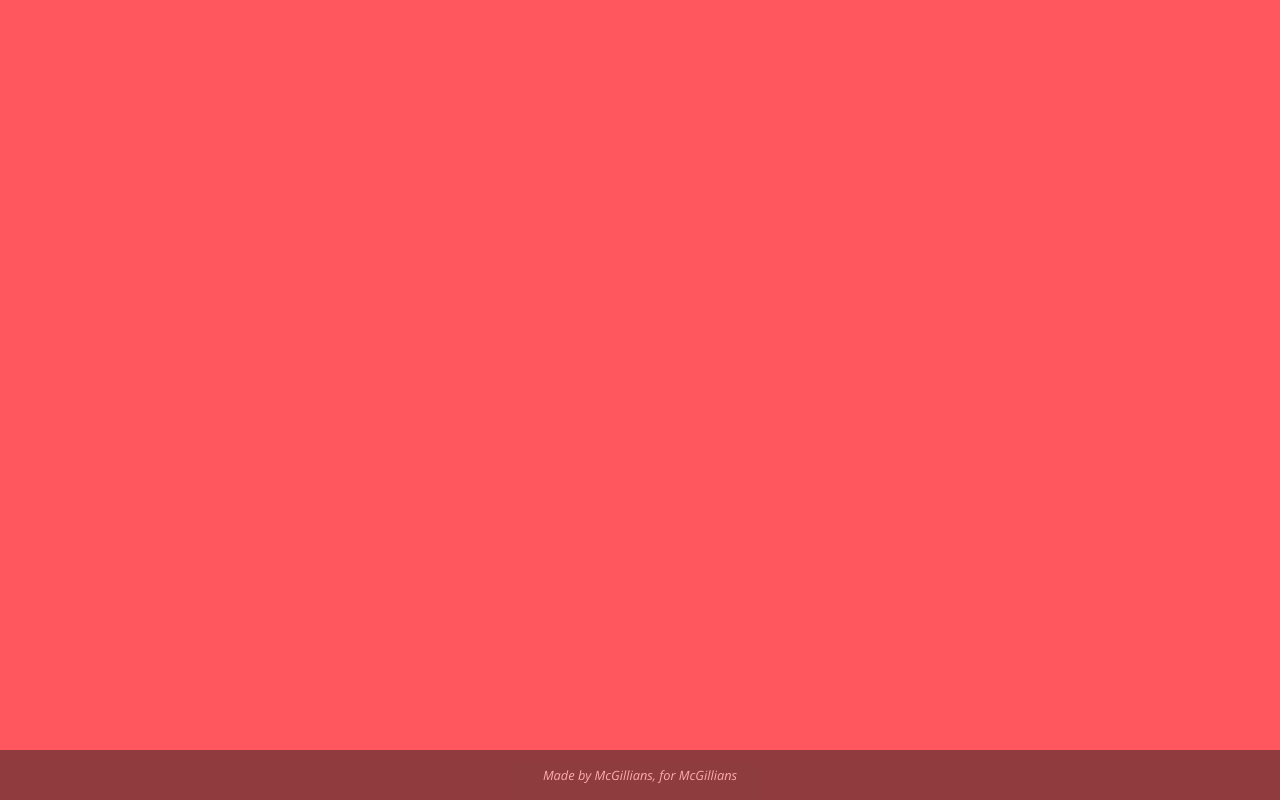
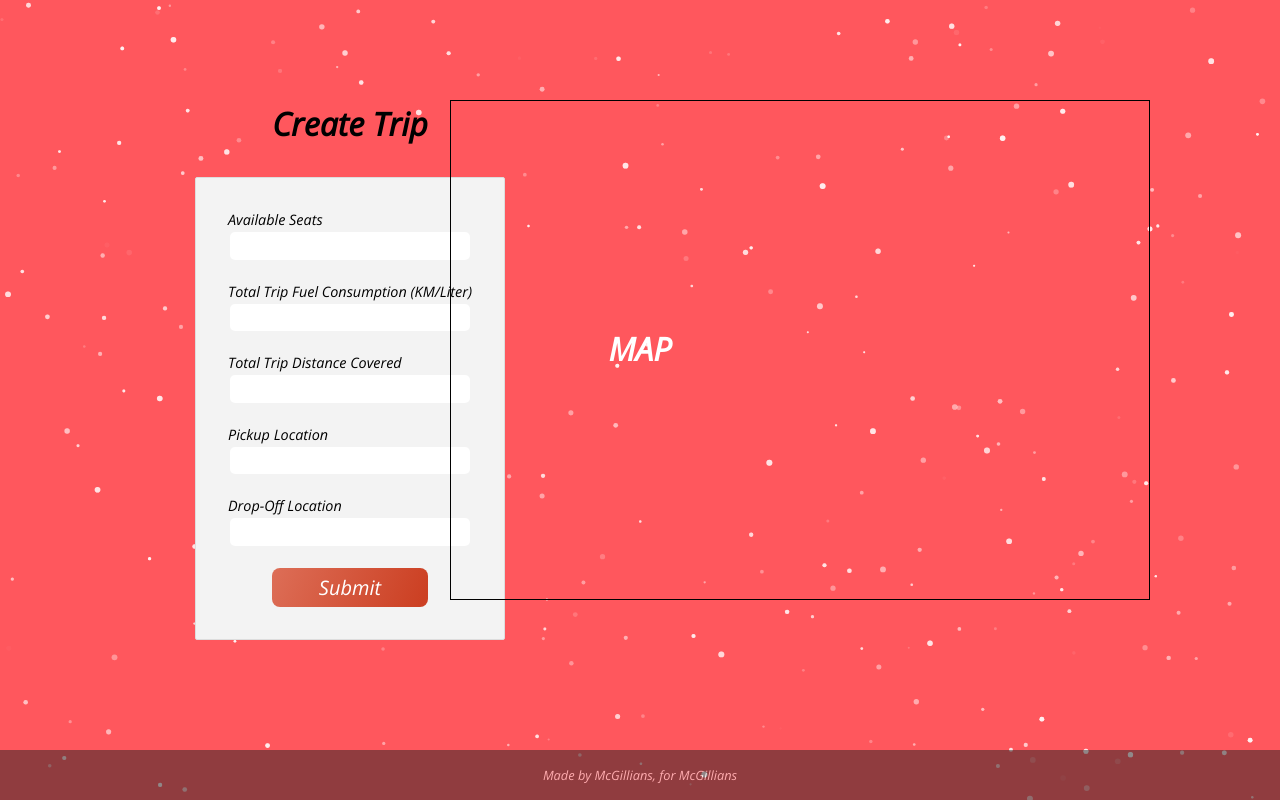
Before and after one commit to YazdanZ/McGill-ECSE428-Project, a React (Create React App) app in the folder frontend/: page /createTrip in a window 1280 px wide. Built offline with nearby package versions, Linux system fonts and the light colour scheme.

Commit message:
New Commit frontend

```diff
--- a/frontend/src/App.js
+++ b/frontend/src/App.js
@@ -21,7 +21,7 @@
           <Route path='/user-info' element={<UserInfo />} />
           <Route path='/logout' element={<Logout />} />
           <Route path='/login' element={<Login />} />
-          <Route path='/create-trip' element={<Create_Trip />} />
+          <Route path='/createTrip' element={<Create_Trip />} />
           <Route path='/display-trip' element={<TripDisplay />} />
           <Route path='/trip-cost' element={<DisplayTripCost />} />
         </Routes>
--- a/frontend/src/components/pages/Create_Trip.jsx
+++ b/frontend/src/components/pages/Create_Trip.jsx
@@ -60,6 +60,7 @@
         e.preventDefault();
 
         let formdata = new FormData(this);
+        let driver_id = 1;
         let available_seats = formdata.get("available_seats");
         let fuel_consumption = formdata.get("fuel_consumption");
         let distance_km = formdata.get("distance_km");
@@ -67,13 +68,13 @@
         let dropoff_location = formdata.get("dropoff_location");
 
         e.preventDefault();
-        fetch('http://localhost:5000/createUser', {
+        fetch('http://localhost:5000/createTrip', {
             method: 'POST',
             headers: {
                 'Accept': 'application/json',
                 'Content-Type': 'application/json'
             },
-            body: JSON.stringify({ "available_seats": available_seats, "fuel_consumption": fuel_consumption, "distance_km": distance_km, "pickup_location": pickup_location, "dropoff_location": dropoff_location })
+            body: JSON.stringify({ "driver_id": driver_id, "available_seats": available_seats, "fuel_consumption": fuel_consumption, "distance_km": distance_km, "pickup_location": pickup_location, "dropoff_location": dropoff_location })
         })
             .then(response => alert("New Driver Trip created"))
         e.preventDefault();
```
